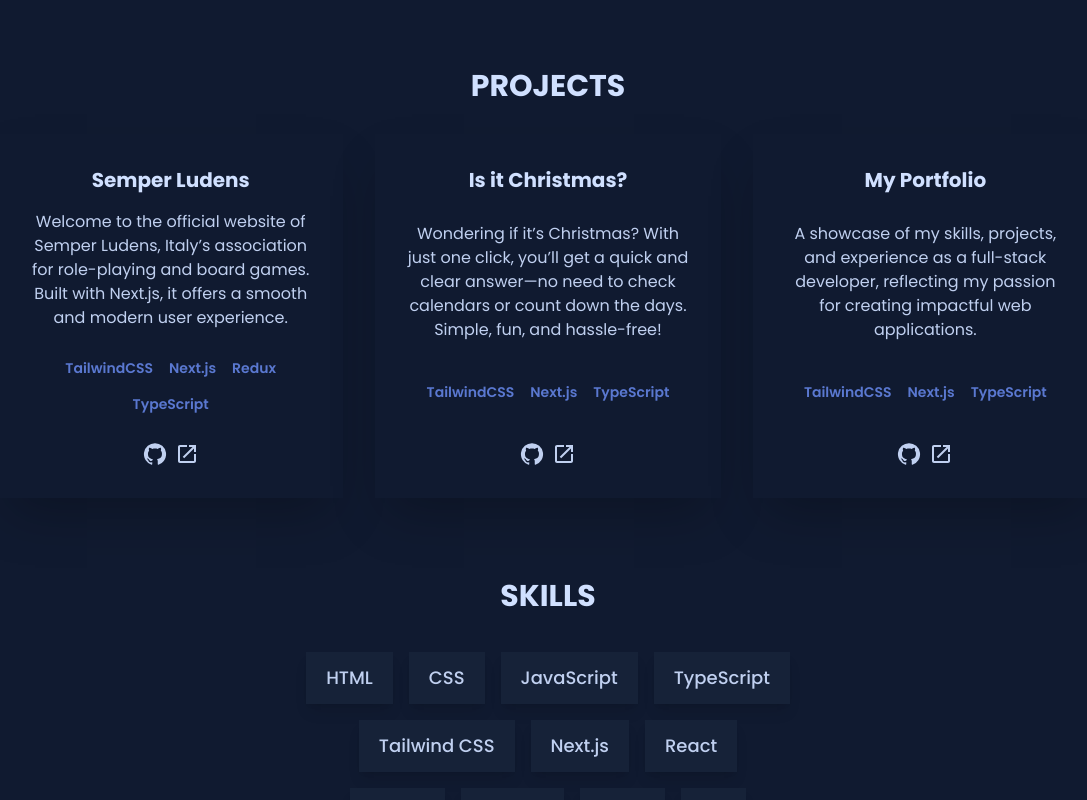
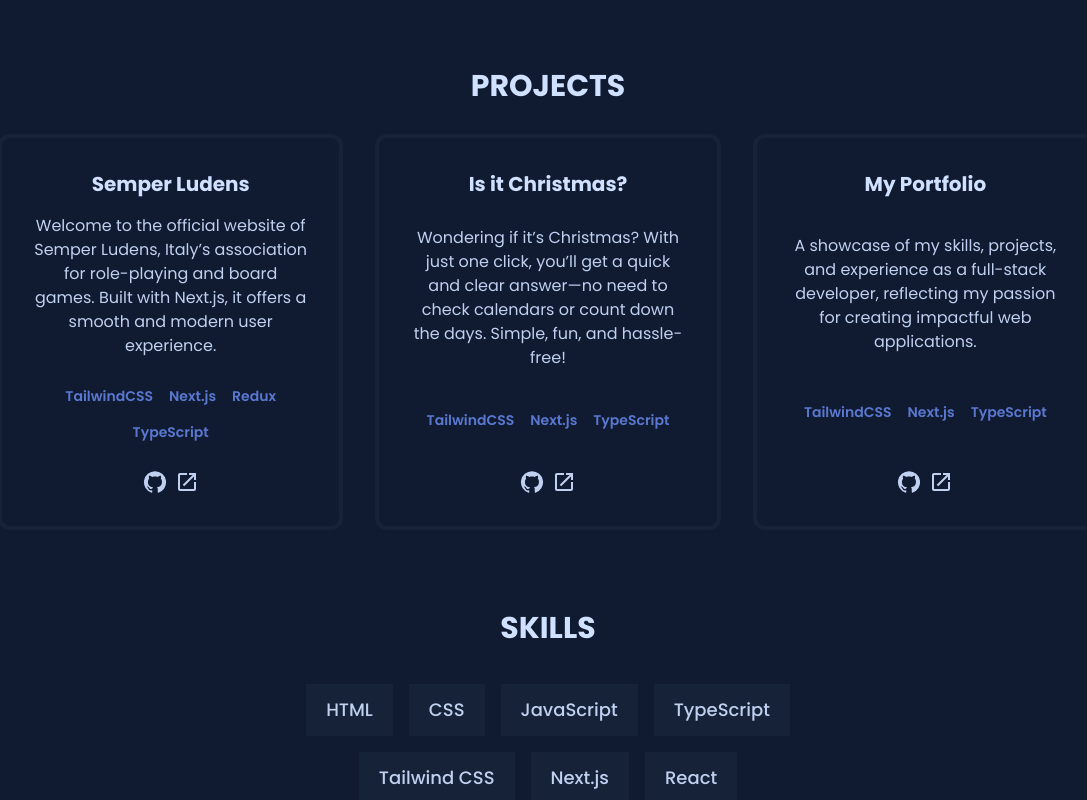
Before and after one commit to sergiovzambelli/personal-portfolio, a Next.js app: page / in a window 1280 px wide. Shown: the part 560-1360 px from the top of the page, without its empty margins (92-1179 px from the left). Built offline with nearby package versions, Linux system fonts and the light colour scheme.

Commit message:
Fix: colors changed, shadow removed

```diff
--- a/src/components/ProjectContainer.tsx
+++ b/src/components/ProjectContainer.tsx
@@ -11,7 +11,7 @@ interface Project {
 }
 
 const ProjectContainer = ({ project }: { project: Project }) => (
-  <div className='p-8 mx-auto text-center shadow-2xl flex flex-col justify-between transition-transform duration-200 transform hover:translate-y-[-7px]'>
+  <div className='p-8 mx-auto text-center border-4 border-bg-alt rounded-xl flex flex-col justify-between transition-transform duration-200 transform hover:translate-y-[-7px]'>
     <h3 className='font-bold text-xl'>{project.name}</h3>
 
     <p className='mt-4'>{project.description}</p>
--- a/src/components/Skills.tsx
+++ b/src/components/Skills.tsx
@@ -9,7 +9,7 @@ const Skills = () => {
       <h2 className="text-center mb-[1em] uppercase font-bold">Skills</h2>
       <ul className="max-w-[500px] w-[95%] mx-auto flex flex-wrap justify-center">
         {skills.map((skill) => (
-          <li key={uniqid()} className="m-2 block py-3 px-5 font-medium text-base md:text-lg transition-transform duration-200 ease-in-out bg-bg-alt shadow-lg hover:transform hover:translate-y-[-4px]">
+          <li key={uniqid()} className="m-2 block py-3 px-5 font-medium text-base md:text-lg transition-transform duration-200 ease-in-out bg-bg-alt hover:transform hover:translate-y-[-4px]">
             {skill}
           </li>
         ))}
```
